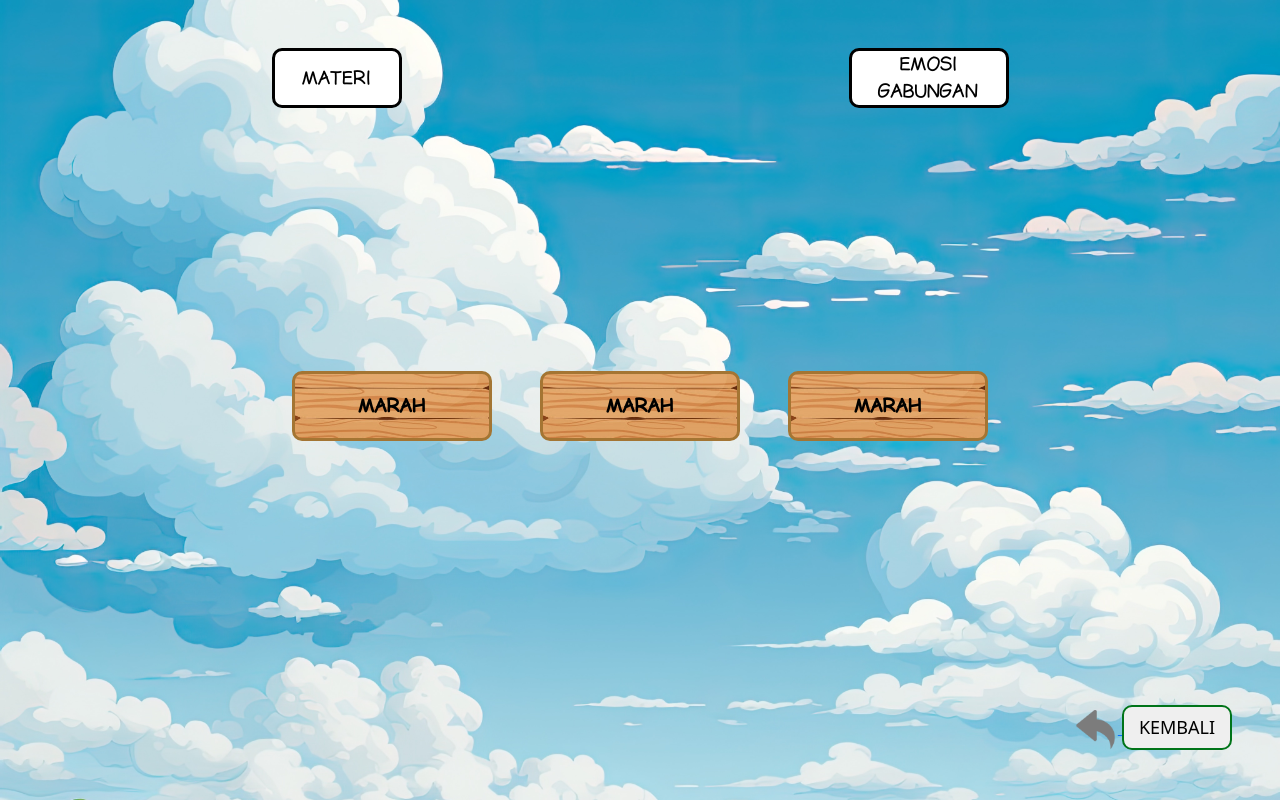
After one commit to wendwin/pengenalan-emosi, a Flask app: page /materi/emosi-gabungan in a window 1280 px wide. The commit adds this page. Run offline with Flask 3, Linux system fonts and the light colour scheme.

Commit message:
menambahkan opsi materi gabungan

```diff
--- a/app/app.py
+++ b/app/app.py
@@ -18,7 +18,7 @@ def materi_emosi_dasar():
 
 @app.route('/materi/emosi-gabungan')
 def materi_emosi_gabungan():
-    return render_template('materiemosigabungan.html')
+    return render_template('materi/materi-emosi-gabungan.html')
 
 @app.route('/latihan')
 def latihan():
--- a/app/static/css/style.css
+++ b/app/static/css/style.css
@@ -30,7 +30,6 @@ body {
 
 /* home */
 
-
 /* materi */
 .materi .title {
   font-family: comic;
@@ -43,7 +42,6 @@ body {
   border-radius: 10px;
   border: 3px solid #000;
 }
-
 
 .button-menu-materi button {
   font-family: comic;
@@ -71,7 +69,7 @@ body {
 
 /* materi */
 
-/* materi opsion*/
+/* materi options*/
 .materi-option .title-text {
   font-family: comic;
   width: 120px;
@@ -104,7 +102,7 @@ body {
   background-image: url(/static/img/button/cartoon-set-wooden-signboards.png);
   background-size: cover;
   background-position: center;
-    border: 3px solid #A47533;
+  border: 3px solid #a47533;
 }
 
 .materi-option .back button {
@@ -118,7 +116,6 @@ body {
 .materi-option .back img {
   width: 40px;
 }
-
 
 /* materi opsion*/
 
@@ -154,7 +151,6 @@ body {
     width: 110px;
     height: 45px;
     font-size: 18px;
-
   }
 
   .materi .back img {
@@ -181,7 +177,6 @@ body {
     height: 70px;
   }
 
-
   .materi-option .back button {
     font-size: 18px;
     width: 110px;
@@ -193,5 +188,4 @@ body {
   }
 
   /* materi options */
-
 }
--- /dev/null
+++ b/app/templates/materi/materi-emosi-gabungan.html
@@ -0,0 +1,43 @@
+{% extends "base.html" %}
+
+{% block content %}
+<div class="materi-option vh-100 d-flex flex-column">
+    <div class="title m-3 m-md-5 d-flex justify-content-around align-items-center">
+        <div class="title-text d-flex justify-content-center align-items-center">Materi</div>
+        <div class="title-materi d-flex justify-content-center align-items-center">emosi <br>gabungan</div>
+    </div>
+
+    <div class="menu-btn m-auto d-flex flex-column gap-5 flex-lg-row">
+        <div class="menu-item">
+            <div class="button-menu-materi">
+                <a href="" class="text-decoration-none">
+                    <button class="text-uppercase">marah</button>
+                </a>
+            </div>
+        </div>
+        <div class="menu-item ">
+            <div class="button-menu-materi">
+                <a href="" class="text-decoration-none">
+                    <button class="text-uppercase">marah</button>
+                </a>
+            </div>
+        </div>
+        <div class="menu-item ">
+            <div class="button-menu-materi">
+                <a href="" class="text-decoration-none">
+                    <button class="text-uppercase">marah</button>
+                </a>
+            </div>
+        </div>
+    </div>
+
+    <div class="back d-flex justify-content-end align-items-end m-3 m-md-5">
+        <a href="{{ url_for('materi') }}">
+            <div class="menu-back">
+                <img src="/static/img/button/reply.png" alt="">
+                <button class="buttonmenu">KEMBALI</button>
+            </div>
+        </a>
+    </div>
+</div>
+{% endblock %}
```
Lines whose indentation alone changed are shown as unchanged.
